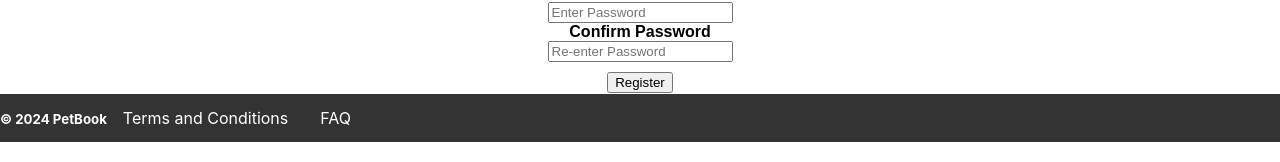
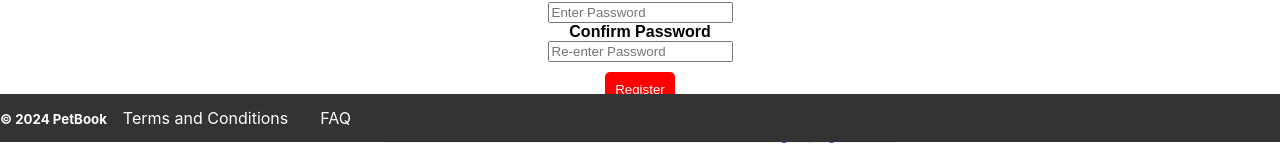
Before and after one commit to EmilPopovski24/PetBook, a React (Create React App) app in the folder petbookclient/: page /register in a window 1280 px wide. Shown: the part 658-820 px from the top of the page. Built offline with nearby package versions, Linux system fonts and the light colour scheme; no server answers.

Commit message:
update Register button

```diff
--- /dev/null
+++ b/petbookclient/src/components/Register/Register.css
@@ -0,0 +1,15 @@
+.register-btn {
+    display: block;
+    padding:10px;
+    border:none;
+    border-radius: 5px;
+    background-color: red;
+    margin-top: 5px;
+    color: white;
+    text-decoration: none;
+}
+
+.register-btn:hover {
+    cursor: pointer;
+    background-color: rgb(65, 1, 10);
+}
--- a/petbookclient/src/components/Register/Register.js
+++ b/petbookclient/src/components/Register/Register.js
@@ -2,6 +2,7 @@ import { useContext } from 'react';
 import { Link } from 'react-router-dom';
 import { AuthContext } from '../../contexts/AuthContext';
 import { useForm } from '../../hooks/useForm';
+import './Register.css';
 
 export const Register = () => {
     const { onRegisterSubmit } = useContext(AuthContext);
@@ -31,7 +32,7 @@ export const Register = () => {
                 <input type="password" placeholder="Enter Password" id="password" name="password" value={values.password} onChange={changeHandler} required />
                 <label htmlFor="confirmPassword" style={{display:"block"}}><b>Confirm Password</b></label>
                 <input type="password" placeholder="Re-enter Password" id="confirmPassword" name="confirmPassword" value={values.confirmPassword} onChange={changeHandler} required />
-            <button style={{display:"block", margin:"10px auto"}} type="submit">Register</button>
+            <button style={{display:"block", margin:"10px auto"}} className="register-btn" type="submit">Register</button>
             </div>
             <div className="container" style={{"backgroundColor":"#f1f1f1"}}>
                 <p className="registerOptionText" style={{textAlign:"center"}}>
```
